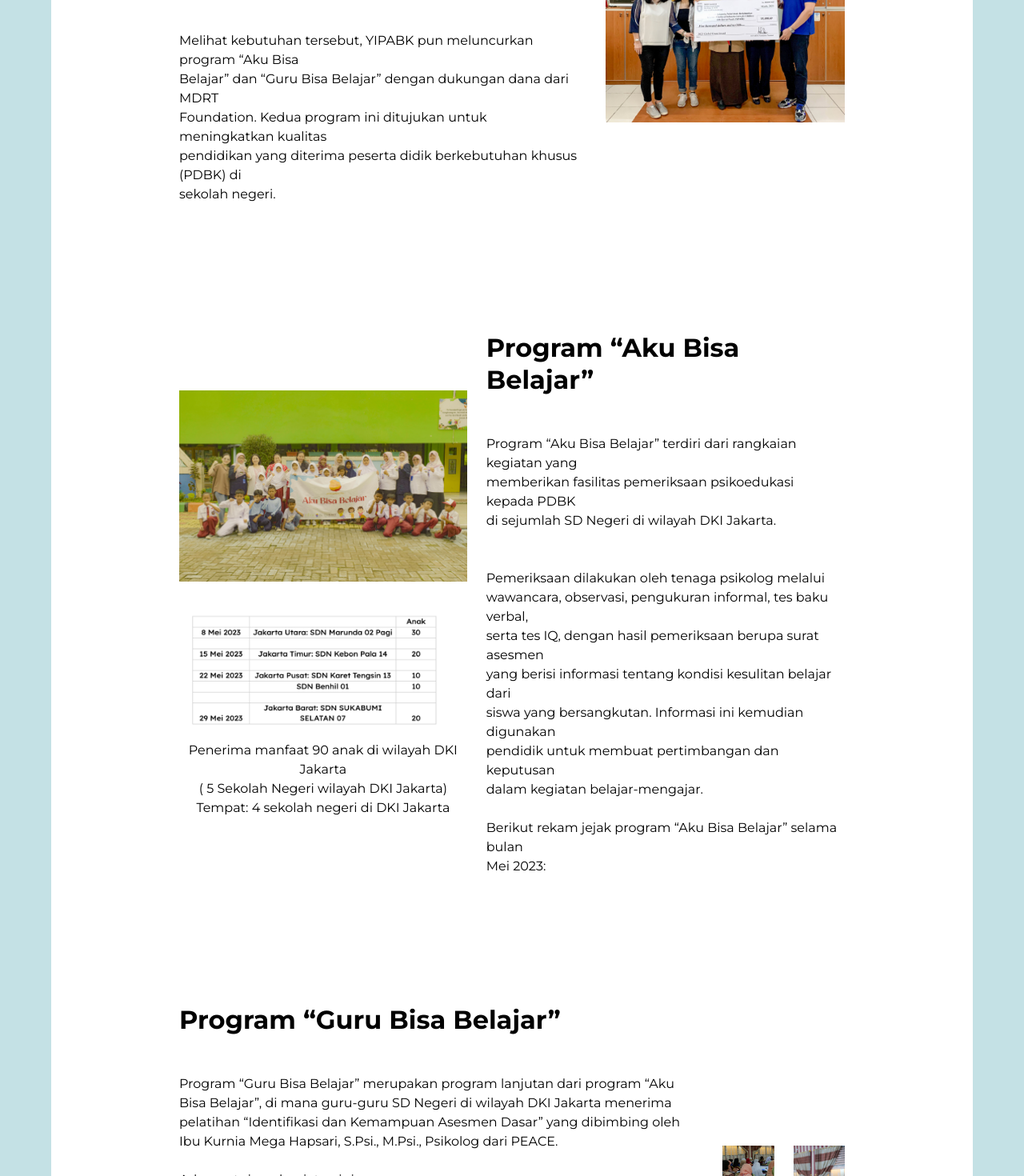
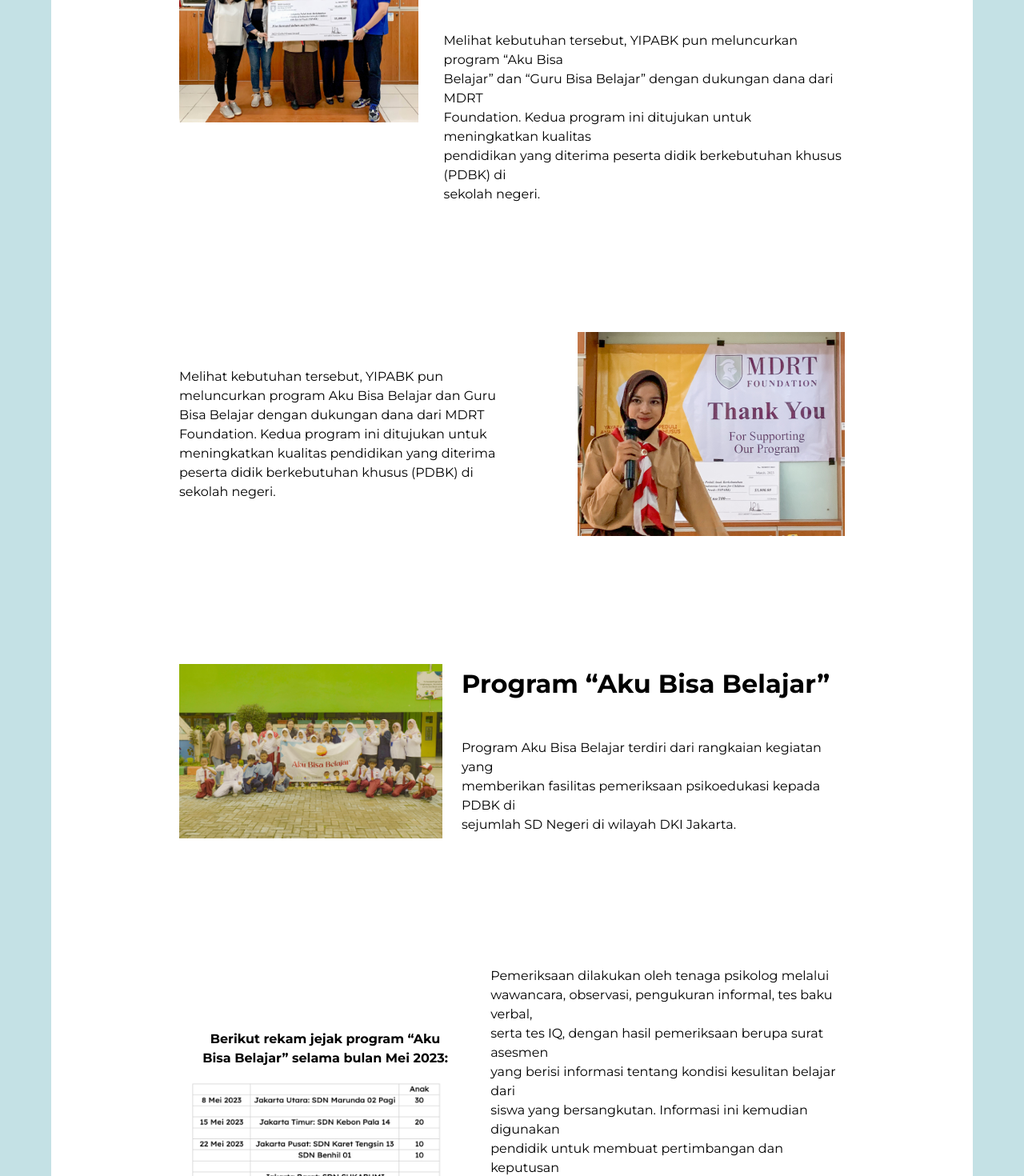
Before and after one commit to yipabk/yipabk-markmind, a React (Vite) app: page /publikasi/berita-terkini in a window 1280 px wide. Shown: the part 1330-2800 px from the top of the page at 80% size. Built offline with nearby package versions, Linux system fonts and the light colour scheme.

Commit message:
revised slider

```diff
--- a/src/index.css
+++ b/src/index.css
@@ -1,4 +1,4 @@
-@import url('https://fonts.googleapis.com/css2?family=DM+Serif+Display&family=Montserrat:wght@400;700;800;900&display=swap');
+@import url('https://fonts.googleapis.com/css2?family=DM+Serif+Display&family=Montserrat:wght@400;600;700;800;900&display=swap');
 
 @tailwind base;
 @tailwind components;
--- a/src/pages/Publikasi/BeritaTerkini/BeritaTerkini.tsx
+++ b/src/pages/Publikasi/BeritaTerkini/BeritaTerkini.tsx
@@ -6,6 +6,7 @@ import image4 from "../../../assets/images/berita-terkini/image-4.png";
 import image5 from "../../../assets/images/berita-terkini/image-5.png";
 import image6 from "../../../assets/images/berita-terkini/image-6.png";
 import image7 from "../../../assets/images/berita-terkini/image-7.png";
+import berita from "../../../assets/images/berita-terkini/berita.png";
 import mdrt from "../../../assets/images/berita-terkini/mdrt.png";
 import peace from "../../../assets/images/berita-terkini/peace.png";
 import { PublikasiHero } from "../PublikasiHero";
@@ -38,6 +39,14 @@ export const BeritaTerkini = () => {
           <div className="flex flex-col gap-40">
             <div className="flex flex-col lg:flex-row px-8 md:px-20 lg:px-40 justify-between items-center gap-8">
               <div
+                data-aos="fade-left"
+                data-aos-once="true"
+                className="flex flex-col gap-8"
+              >
+                <img src={image1} alt="" />
+                <img src={image2} alt="" />
+              </div>
+              <div
                 data-aos="fade-right"
                 data-aos-once="true"
                 className="flex flex-col gap-12 font-montserrat text-sm lg:text-base"
@@ -63,13 +72,21 @@ export const BeritaTerkini = () => {
 									 sekolah negeri.`}
                 </div>
               </div>
+            </div>
+            <div className="flex flex-col-reverse lg:flex-row px-8 md:px-20 lg:px-40 justify-between items-center gap-6">
               <div
                 data-aos="fade-left"
                 data-aos-once="true"
-                className="flex flex-col gap-8"
+                className="w-1/2 flex flex-col gap-12 font-montserrat text-sm lg:text-base"
               >
-                <img src={image1} alt="" />
-                <img src={image2} alt="" />
+                <div className="whitespace-pre-line">{`Melihat kebutuhan tersebut, YIPABK pun meluncurkan program Aku Bisa Belajar dan Guru Bisa Belajar dengan dukungan dana dari MDRT Foundation. Kedua program ini ditujukan untuk meningkatkan kualitas pendidikan yang diterima peserta didik berkebutuhan khusus (PDBK) di sekolah negeri.`}</div>
+              </div>
+              <div
+                data-aos="fade-right"
+                data-aos-once="true"
+                className="flex flex-col gap-6"
+              >
+                <img src={berita} alt="" />
               </div>
             </div>
             <div className="flex flex-col-reverse lg:flex-row px-8 md:px-20 lg:px-40 justify-between items-center gap-6">
@@ -79,15 +96,6 @@ export const BeritaTerkini = () => {
                 className="flex flex-col gap-6"
               >
                 <img src={image3} alt="" />
-                <div>
-                  <img src={image4} alt="" />
-                  <div className="whitespace-pre-line text-center font-montserrat">
-                    {`Penerima manfaat 90 anak di wilayah DKI Jakarta
-											( 5 Sekolah Negeri wilayah DKI Jakarta)
-											Tempat: 4 sekolah negeri di DKI Jakarta
-											`}
-                  </div>
-                </div>
               </div>
               <div
                 data-aos="fade-left"
@@ -97,11 +105,31 @@ export const BeritaTerkini = () => {
                 <div className="font-bold text-[32px] leading-10">
                   Program “Aku Bisa Belajar”
                 </div>
-                <div className="whitespace-pre-line">
-                  {`Program “Aku Bisa Belajar” terdiri dari rangkaian kegiatan yang
-									memberikan fasilitas pemeriksaan psikoedukasi kepada PDBK
-									 di sejumlah SD Negeri di wilayah DKI Jakarta.`}
+                <div className="whitespace-pre-line">{`Program Aku Bisa Belajar terdiri dari rangkaian kegiatan yang
+                  memberikan fasilitas pemeriksaan psikoedukasi kepada PDBK di
+                  sejumlah SD Negeri di wilayah DKI Jakarta.`}</div>
+              </div>
+            </div>
+
+            <div className="flex flex-col-reverse lg:flex-row px-8 md:px-20 lg:px-40 justify-between items-center gap-6">
+              <div
+                data-aos="fade-right"
+                data-aos-once="true"
+                className="flex flex-col gap-6"
+              >
+                <div>
+                  <div className="font-bold whitespace-pre-line text-center font-montserrat">
+                    {`Berikut rekam jejak program “Aku
+                    Bisa Belajar” selama bulan Mei 2023:`}
+                  </div>
+                  <img src={image4} alt="" />
                 </div>
+              </div>
+              <div
+                data-aos="fade-left"
+                data-aos-once="true"
+                className="flex flex-col gap-12 font-montserrat text-sm lg:text-base"
+              >
                 <div className="whitespace-pre-line">
                   {`Pemeriksaan dilakukan oleh tenaga psikolog melalui
 									wawancara, observasi, pengukuran informal, tes baku verbal,
@@ -111,8 +139,9 @@ export const BeritaTerkini = () => {
 									 pendidik untuk membuat pertimbangan dan keputusan
 									 dalam kegiatan belajar-mengajar.
 
-										Berikut rekam jejak program “Aku Bisa Belajar” selama bulan
-										Mei 2023:`}
+                   Penerima manfaat 90 anak di wilayah DKI Jakarta
+                   ( 5 Sekolah Negeri wilayah DKI Jakarta)
+                   Tempat: 4 sekolah negeri di DKI Jakarta`}
                 </div>
               </div>
             </div>
@@ -120,13 +149,13 @@ export const BeritaTerkini = () => {
               <div
                 data-aos="fade-right"
                 data-aos-once="true"
-                className="flex flex-col gap-12 font-montserrat text-sm lg:text-base"
+                className="w-[70%] flex flex-col gap-12 font-montserrat text-sm lg:text-base"
               >
                 <div className="font-bold text-[32px] leading-10">
                   Program “Guru Bisa Belajar”
                 </div>
                 <div>
-                  <div className="whitespace-pre-line">
+                  <div className="whitespace-pre-line ">
                     {`Program “Guru Bisa Belajar” merupakan program lanjutan dari program “Aku Bisa Belajar”, di mana guru-guru SD Negeri di wilayah DKI Jakarta menerima pelatihan “Identifikasi dan Kemampuan Asesmen Dasar” yang dibimbing oleh Ibu Kurnia Mega Hapsari, S.Psi., M.Psi., Psikolog dari PEACE.
 
 										Adapun tujuan kegiatan ini:
--- a/src/pages/TentangKami/TeamCard.tsx
+++ b/src/pages/TentangKami/TeamCard.tsx
@@ -1,25 +1,35 @@
-import { FC } from 'react'
+import { FC } from "react";
 
 export interface TeamCardProps {
-	id: string
-	image: string
-	title: string
+  id: string;
+  image: string;
+  title: string;
+  name: string;
 }
 
-export const TeamCard: FC<TeamCardProps> = ({ image, title }) => {
+export const TeamCard: FC<TeamCardProps> = ({ image, title, name }) => {
   return (
-		<div className='relative'>
+    <div className="relative">
       <div
-				className='absolute inset-0'
-				style={{ background: 'linear-gradient(180deg, rgba(201, 201, 201, 0.00) 0%, #7E7E7E 100%)' }}></div>
-			<div className='relative z-20 flex items-end w-[222px] h-[222px]'>
-				<img src={image} width={222} height={222} alt='' />
+        className="absolute inset-0"
+        style={{
+          background:
+            "linear-gradient(180deg, rgba(201, 201, 201, 0.00) 0%, #7E7E7E 100%)",
+        }}
+      ></div>
+      <div className="relative z-20 flex items-end w-[222px] h-[222px]">
+        <img src={image} width={222} height={222} alt="" />
       </div>
       <div
-				className='text-white p-4 max-w-[222px] flex justify-center items-center relative z-20 text-center font-montserrat h-[80px]'
-				style={{ background: 'linear-gradient(180deg, #6CB4BE 25.31%, rgba(108, 180, 190, 0.00) 100%)' }}>
-				{title}
+        className="font-montserrat text-white p-4 max-w-[222px] flex flex-col justify-center items-center relative z-20 text-center font-montserrat h-[80px]"
+        style={{
+          background:
+            "linear-gradient(0deg, #6CB4BE 35.04%, rgba(108, 180, 190, 0.00) 138.42%)",
+        }}
+      >
+        <div className="font-semibold">{name}</div>
+        <div className="font-light text-xs">{title}</div>
       </div>
     </div>
-	)
-}
+  );
+};
--- a/src/pages/TentangKami/TentangKami.tsx
+++ b/src/pages/TentangKami/TentangKami.tsx
@@ -21,46 +21,55 @@ export const TentangKami = () => {
     {
       id: "team1",
       image: team1,
+      name: "Budiarti Silalahi, M.A",
       title: "Ketua Dewan Pembina",
     },
     {
       id: "team2",
       image: team2,
+      name: "Drs. Maimunah Natasha, BA",
       title: "Anggota Dewan Pembina",
     },
     {
       id: "team3",
       image: team3,
+      name: "Dr. Herti Eliza Silalahi, M.Kes, Ph.D",
       title: "Anggota Dewan Pembina",
     },
     {
       id: "team4",
       image: team4,
+      name: "Dr. Alice Arianto, Psy.D., CGP.",
       title: "Founder Bentara Campus",
     },
     {
       id: "team5",
       image: team5,
+      name: "Charles Ham",
       title: "Dewan Pengawas",
     },
     {
       id: "team6",
       image: team6,
+      name: "Suinah Djohan, SE",
       title: "Ketua Dewan Pengurus",
     },
     {
       id: "team7",
       image: team7,
+      name: "Very Jun Leven Manik, S.Sos",
       title: "Wakil Ketua Dewan Pengurus",
     },
     {
       id: "team8",
       image: team8,
+      name: "Yudi Hartanto",
       title: "Sekretaris Dewan Pengurus",
     },
     {
       id: "team9",
       image: team9,
+      name: "Merry Sadan, SE",
       title: "Bendahara Dewan Pengurus",
     },
   ];
```
Also changed, not shown: src/pages/Publikasi/Publikasi.tsx (+11 -33 lines). Lines whose indentation alone changed are shown as unchanged.
